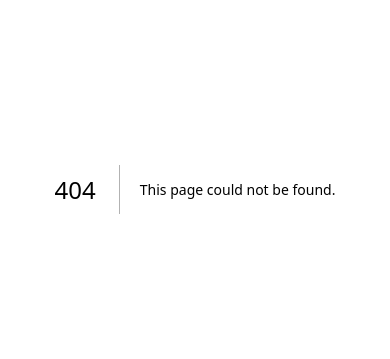
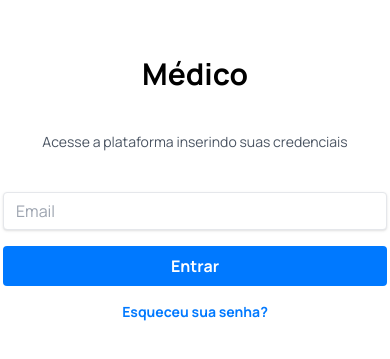
Before and after one commit to Matheussandi/mais-sua-vida, a Next.js app in the folder web/: page /login/doctor in a window 390 px wide. Before the commit this address had no page. Shown: the part 233-592 px from the top of the page. Built offline with nearby package versions, Linux system fonts and the light colour scheme.

Commit message:
:iphone: Respondividade na seção de apresentação & :sparkles: feat: Pagina de login

```diff
--- /dev/null
+++ b/web/src/app/login/clinic/page.tsx
@@ -0,0 +1,78 @@
+"use client"
+
+import { useState } from "react";
+import axios from "axios";
+
+interface IClinic {
+  email: string;
+  // Adicione outros campos necessários do objeto médico
+}
+
+export default function LoginClinic() {
+  const [email, setEmail] = useState("");
+  const [error, setError] = useState("");
+
+  const handleLogin = async () => {
+    try {
+      const response = await axios.get<IClinic[]>(
+        "http://localhost:3333/clinica"
+      );
+
+      const clinics = response.data; // Array de médicos retornados pela API
+
+      const clinicFound = clinics.find((clinic) => clinic.email === email);
+
+      if (clinicFound) {
+        // Autenticação bem-sucedida, redirecione para a página desejada
+        console.log("Autenticação bem-sucedida");
+        // Redirecione para a página desejada usando o router do Next.js
+        // Exemplo: router.push("/dashboard");
+      } else {
+        // Autenticação falhou, exiba uma mensagem de erro
+        setError("Credenciais inválidas. Por favor, verifique seu email.");
+      }
+    } catch (error) {
+      // Lidar com erros de chamada à API
+      console.error("Erro durante a autenticação:", error);
+    }
+  };
+
+  return (
+    <div className="flex flex-col items-center justify-center min-h-screen">
+      <h1 className="text-3xl font-bold">Clínica</h1>
+      <p className="my-10 text-sm text-gray-600">
+        Acesse a plataforma inserindo suas credenciais
+      </p>
+      <form className="w-full max-w-sm">
+        <div className={`mb-4 ${error ? "border-red-500" : ""}`}>
+          <input
+            className={`shadow appearance-none border rounded w-full py-2 px-3 text-gray-700 leading-tight focus:outline-none focus:shadow-outline ${
+              error ? "border-red-500" : ""
+            }`}
+            id="email"
+            type="email"
+            placeholder="Email"
+            value={email}
+            onChange={(e) => setEmail(e.target.value)}
+          />
+          {error && <p className="text-red-500 text-xs mt-1">{error}</p>}
+        </div>
+        <div className="flex flex-col items-center">
+          <button
+            className="bg-primary hover:bg-blue-500 text-white font-bold py-2 px-4 rounded focus:outline-none focus:shadow-outline w-full mb-4"
+            type="button"
+            onClick={handleLogin}
+          >
+            Entrar
+          </button>
+          <a
+            className="inline-block align-baseline font-bold text-sm text-primary hover:text-blue-500"
+            href="#"
+          >
+            Esqueceu sua senha?
+          </a>
+        </div>
+      </form>
+    </div>
+  );
+}
--- /dev/null
+++ b/web/src/app/login/doctor/page.tsx
@@ -0,0 +1,78 @@
+"use client"
+
+import { useState } from "react";
+import axios from "axios";
+
+interface IDoctor {
+  email: string;
+  // Adicione outros campos necessários do objeto médico
+}
+
+export default function LoginDoctor() {
+  const [email, setEmail] = useState("");
+  const [error, setError] = useState("");
+
+  const handleLogin = async () => {
+    try {
+      const response = await axios.get<IDoctor[]>(
+        "http://localhost:3333/medico"
+      );
+
+      const doctors = response.data; // Array de médicos retornados pela API
+
+      const doctorFound = doctors.find((doctor) => doctor.email === email);
+
+      if (doctorFound) {
+        // Autenticação bem-sucedida, redirecione para a página desejada
+        console.log("Autenticação bem-sucedida");
+        // Redirecione para a página desejada usando o router do Next.js
+        // Exemplo: router.push("/dashboard");
+      } else {
+        // Autenticação falhou, exiba uma mensagem de erro
+        setError("Credenciais inválidas. Por favor, verifique seu email.");
+      }
+    } catch (error) {
+      // Lidar com erros de chamada à API
+      console.error("Erro durante a autenticação:", error);
+    }
+  };
+
+  return (
+    <div className="flex flex-col items-center justify-center min-h-screen">
+      <h1 className="text-3xl font-bold">Médico</h1>
+      <p className="my-10 text-sm text-gray-600">
+        Acesse a plataforma inserindo suas credenciais
+      </p>
+      <form className="w-full max-w-sm">
+        <div className={`mb-4 ${error ? "border-red-500" : ""}`}>
+          <input
+            className={`shadow appearance-none border rounded w-full py-2 px-3 text-gray-700 leading-tight focus:outline-none focus:shadow-outline ${
+              error ? "border-red-500" : ""
+            }`}
+            id="email"
+            type="email"
+            placeholder="Email"
+            value={email}
+            onChange={(e) => setEmail(e.target.value)}
+          />
+          {error && <p className="text-red-500 text-xs mt-1">{error}</p>}
+        </div>
+        <div className="flex flex-col items-center">
+          <button
+            className="bg-primary hover:bg-blue-500 text-white font-bold py-2 px-4 rounded focus:outline-none focus:shadow-outline w-full mb-4"
+            type="button"
+            onClick={handleLogin}
+          >
+            Entrar
+          </button>
+          <a
+            className="inline-block align-baseline font-bold text-sm text-primary hover:text-blue-500"
+            href="#"
+          >
+            Esqueceu sua senha?
+          </a>
+        </div>
+      </form>
+    </div>
+  );
+}
--- /dev/null
+++ b/web/src/app/login/page.tsx
@@ -0,0 +1,23 @@
+import Link from "next/link";
+
+export default function Login() {
+  return (
+    <div className="flex flex-col items-center justify-center h-screen">
+      <h1 className="text-4xl font-bold mb-8">Você é?</h1>
+      <div className="flex space-x-4">
+        <Link
+          href="login/doctor"
+          className="bg-primary my-7 py-4 px-9 rounded-xl text-white font-bold"
+        >
+          Médico
+        </Link>
+        <Link
+          href="login/clinic"
+          className="bg-primary my-7 py-4 px-9 rounded-xl text-white font-bold"
+        >
+          Clínica
+        </Link>
+      </div>
+    </div>
+  );
+}
--- a/web/src/components/Apresentation.tsx
+++ b/web/src/components/Apresentation.tsx
@@ -85,21 +85,15 @@ export function Apresentation() {
             className="h-full w-auto hidden md:block"
           />
         </div>
-        {/* SVG está atrapalhando a exibir o próximo conteúdo */}
+        {/* Exibição condicional do SVG em telas maiores */}
         <div className="absolute bottom-0 left-0 w-full">
           <div className="relative">
+            {/* O SVG está oculto em telas de celular e tablet */}
             <Image
               src={HomeFooter}
-              className="object-cover w-full h-full"
+              className="object-cover w-full h-full hidden lg:block"
               alt="footer home"
             />
-            {/* Botão dentro da imagem (aparece somente em dispositivos pequenos) */}
-            <button
-              id="botao-ir-para-baixo"
-              className="bg-primary absolute bottom-0 left-0 w-full py-4 px-9 rounded-xl text-white block md:hidden"
-            >
-              Ir para baixo
-            </button>
           </div>
         </div>
       </div>
--- /dev/null
+++ b/web/src/lib/api.ts
@@ -0,0 +1,5 @@
+import axios from 'axios'
+
+export const api = axios.create({
+  baseURL: 'http://localhost:3333',
+})
```
